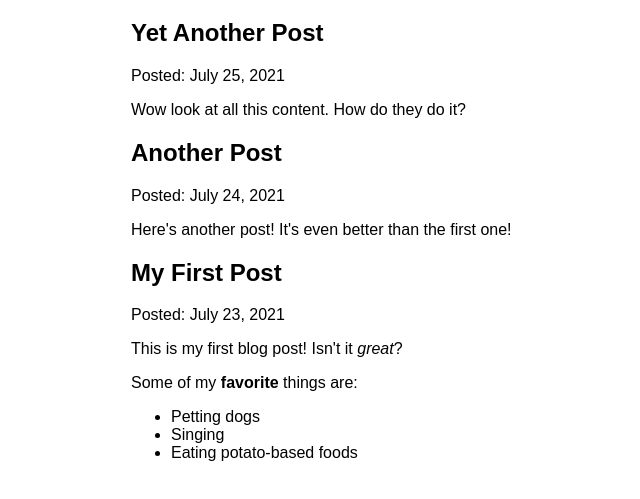
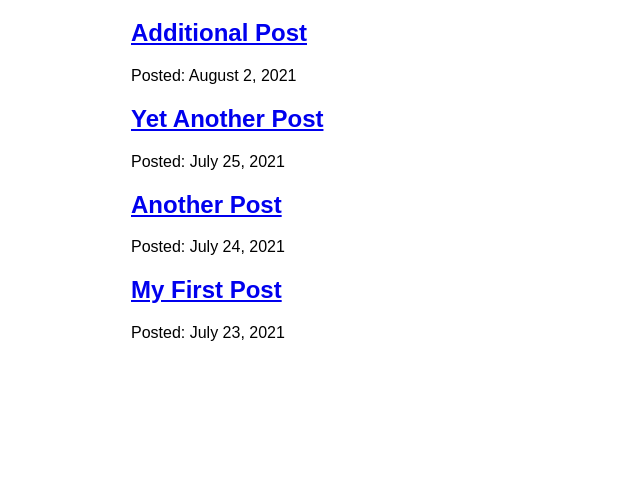
Before and after one commit to negibouze/gatsby-tutorial, a Gatsby site: page /blog in a window 1280 px wide. Shown: the part 165-664 px from the top of the page, without its empty margins (259-899 px from the left). Built offline with nearby package versions, Linux system fonts and the light colour scheme; Gatsby itself is replaced by a stand-in of ours.

Commit message:
Finished Gatsby Tutorial Part 6

```diff
--- /dev/null
+++ b/blog/additional-post.mdx
@@ -0,0 +1,6 @@
+---
+title: "Additional Post"
+date: "2021-08-02"
+---
+
+Here's additional post! It's even better than previous posts!
--- a/src/pages/blog.js
+++ b/src/pages/blog/index.js
@@ -1,7 +1,6 @@
 import * as React from "react"
-import { graphql } from 'gatsby'
-import { MDXRenderer } from 'gatsby-plugin-mdx'
-import Layout from '../components/Layout/layout'
+import { Link, graphql } from 'gatsby'
+import Layout from '../../components/Layout/layout'
 
 const BlogPage = ({ data }) => {
   return(
@@ -9,11 +8,12 @@
       {
         data.allMdx.edges.map(({ node }) => (
           <article key={node.id}>
-            <h2>{node.frontmatter.title}</h2>
+            <h2>
+              <Link to={`/blog/${node.slug}`}>
+                {node.frontmatter.title}
+              </Link>
+            </h2>
             <p>Posted: {node.frontmatter.date}</p>
-            <MDXRenderer>
-              {node.body}
-            </MDXRenderer>
           </article>
         ))
       }
@@ -27,11 +27,11 @@
       edges {
         node {
           frontmatter {
+            date(formatString: "MMMM D, YYYY")
             title
-            date(formatString: "MMMM D, YYYY")
           }
           id
-          body
+          slug
         }
       }
     }
```
Also changed, not shown: src/pages/blog/{mdx.slug}.js (added, +29 -0 lines).
